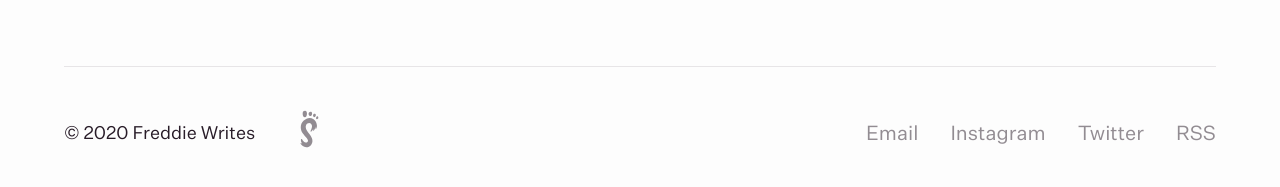
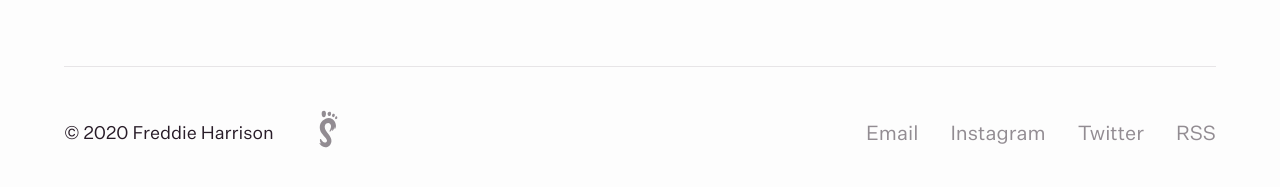
Before and after one commit to freddiewrites/freddiewrites.github.io, a Jekyll site: the page built from about.markdown, in a window 1280 px wide and 900 px high, scrolled down 2421 px. Shown: the part 704-891 px from the top of the window. Built offline with Jekyll 4.4.1, drawn with Linux system fonts in a browser that asks for light colours.

Commit message:
Updates site title and email

```diff
--- a/_config.yml
+++ b/_config.yml
@@ -1,6 +1,6 @@
 port: 5000
-title: Freddie Writes
-email: freddie@sketch.com
+title: Freddie Harrison
+email: freddie@freddiewrit.es
 description: >- # this means to ignore newlines until "baseurl:"
   Hello 👋 I'm Freddie Harrison. I’m a writer who cares about making things simple, accessible and a little more human.
 url: 'https://freddiewrit.es'
```
